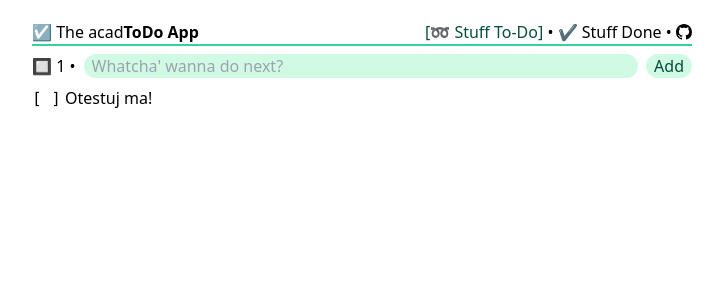
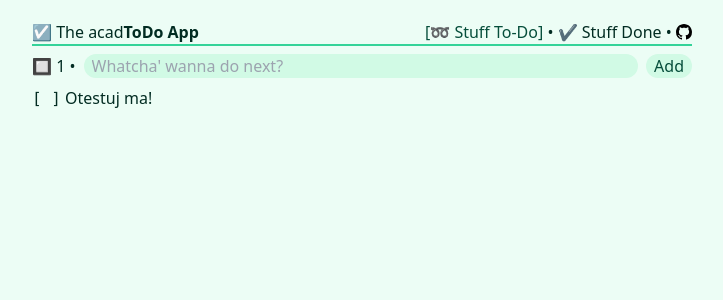
Before and after one commit to 0Charliecat/acad-todo, a Vue app: page / in a window 1280 px wide. Shown: the top 300 px of the page, without its empty margins (278-1001 px from the left). Built offline with nearby package versions, Linux system fonts and the light colour scheme.

Commit message:
refactor: change bg to `emerald-50`

```diff
--- a/src/index.css
+++ b/src/index.css
@@ -5,4 +5,8 @@
 body {
     max-width: 700px !important;
     margin: auto;
+    background-color: #ecfdf5;
+    color: #022c22;
+    height: 100%;
+    overflow: hidden;
 }
```
